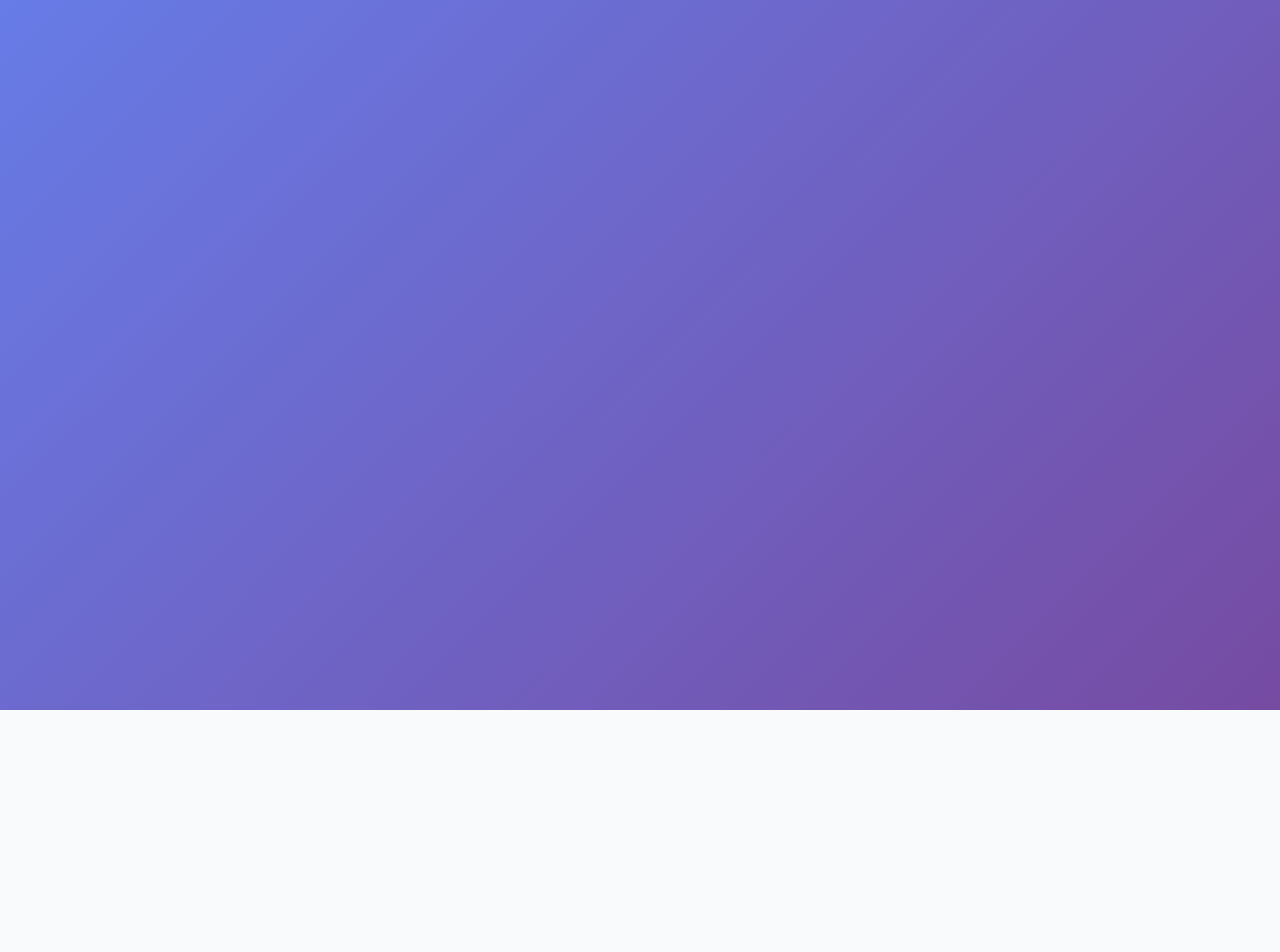
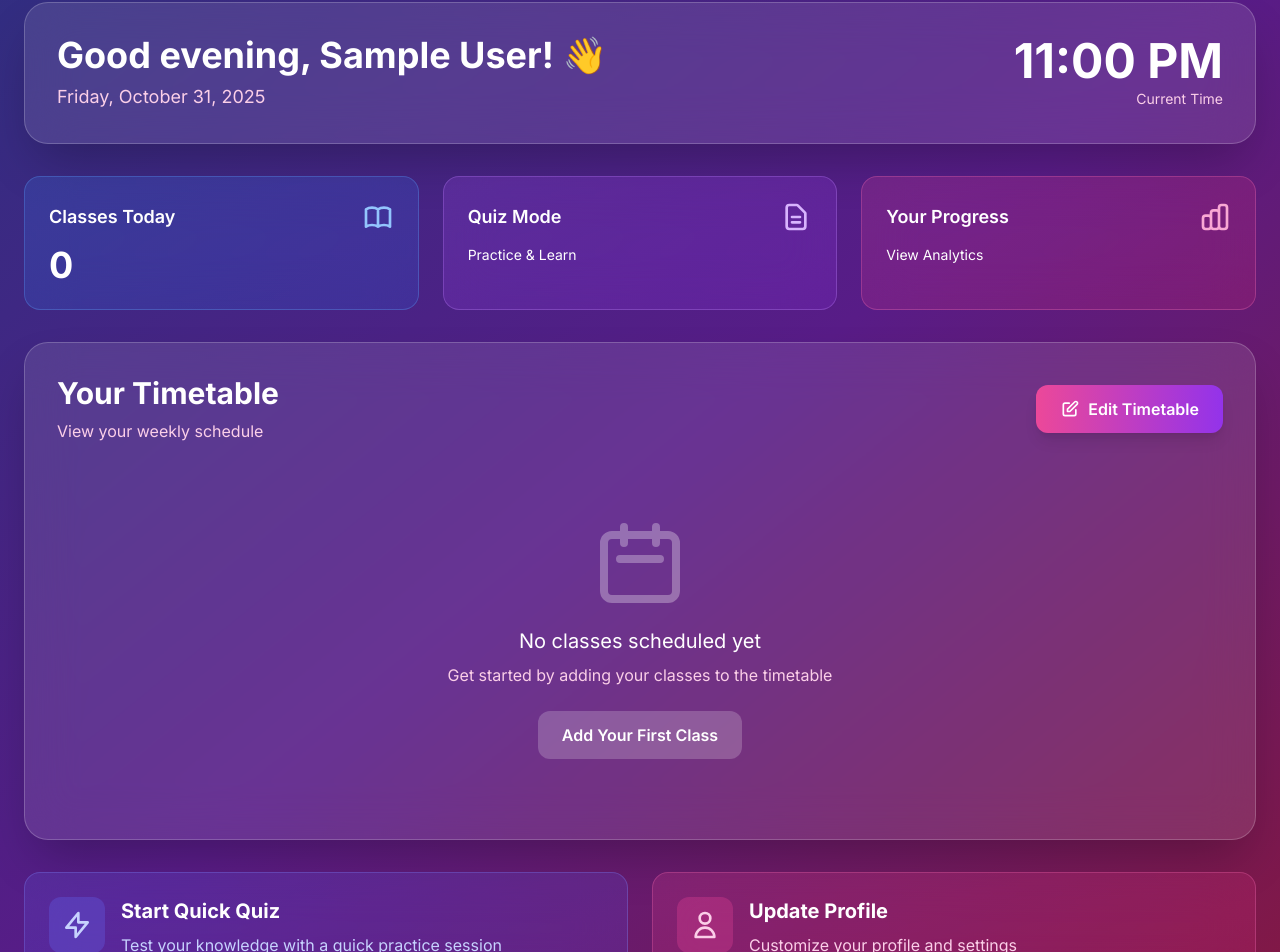
Before and after one commit to JosephGethins/TeamProject, a React (Vite) app in the folder frontend/: page / in a window 1280 px wide. Shown: the part 90-1042 px from the top of the page. Before the commit the page ends 800 px from the top, so only its background shows below. Built offline with nearby package versions, Linux system fonts and the light colour scheme; no server answers; sample sign-in values are in the browser's storage.

Commit message:
Home page connection to other pages just for user input and clean UI design

```diff
--- a/frontend/src/pages/Home.jsx
+++ b/frontend/src/pages/Home.jsx
@@ -1,5 +1,198 @@
+import React, { useEffect, useState } from 'react';
+import { useAuth } from '../contexts/AuthContext';
+import { useNavigate } from 'react-router-dom';
+import Timetable from '../components/timetable/Timetable';
+import { loadTimetable } from '../utils/timetableService';
+
 const Home = () => {
-  return <div>Home Page</div>;
+  const { user, loading } = useAuth();
+  const navigate = useNavigate();
+  const [items, setItems] = useState([]);
+  const [currentTime, setCurrentTime] = useState(new Date());
+
+  useEffect(() => {
+    if (!user) return;
+    loadTimetable(user.uid).then((d) => setItems(d?.items || []));
+  }, [user]);
+
+  // Update time every minute
+  useEffect(() => {
+    const timer = setInterval(() => setCurrentTime(new Date()), 60000);
+    return () => clearInterval(timer);
+  }, []);
+
+  if (loading) {
+    return (
+      <div className="min-h-screen bg-gradient-to-br from-indigo-900 via-purple-900 to-pink-900 flex items-center justify-center">
+        <div className="text-white text-xl">Loading...</div>
+      </div>
+    );
+  }
+
+  const getGreeting = () => {
+    const hour = currentTime.getHours();
+    if (hour < 12) return 'Good morning';
+    if (hour < 18) return 'Good afternoon';
+    return 'Good evening';
+  };
+
+  const formatDate = () => {
+    return currentTime.toLocaleDateString('en-US', {
+      weekday: 'long',
+      year: 'numeric',
+      month: 'long',
+      day: 'numeric'
+    });
+  };
+
+  const formatTime = () => {
+    return currentTime.toLocaleTimeString('en-US', {
+      hour: '2-digit',
+      minute: '2-digit'
+    });
+  };
+
+  return (
+    <div className="min-h-screen bg-gradient-to-br from-indigo-900 via-purple-900 to-pink-900 py-8 px-6">
+      <div className="max-w-7xl mx-auto">
+        {/* Welcome Header */}
+        <div className="bg-white/10 backdrop-blur-xl rounded-3xl shadow-2xl p-8 mb-8 border border-white/20">
+          <div className="flex items-center justify-between flex-wrap gap-4">
+            <div>
+              <h1 className="text-4xl font-bold text-white mb-2">
+                {getGreeting()}, {user?.displayName || 'Student'}! 👋
+              </h1>
+              <p className="text-pink-200 text-lg">{formatDate()}</p>
+            </div>
+            <div className="text-right">
+              <div className="text-5xl font-bold text-white">{formatTime()}</div>
+              <p className="text-pink-200 text-sm mt-1">Current Time</p>
+            </div>
+          </div>
+        </div>
+
+        {/* Quick Stats */}
+        <div className="grid grid-cols-1 md:grid-cols-3 gap-6 mb-8">
+          <div className="bg-gradient-to-br from-blue-500/20 to-blue-600/20 backdrop-blur-xl rounded-2xl p-6 border border-blue-400/30 hover:scale-105 transition-transform cursor-pointer">
+            <div className="flex items-center justify-between mb-3">
+              <h3 className="text-white font-semibold text-lg">Classes Today</h3>
+              <svg className="w-8 h-8 text-blue-300" fill="none" stroke="currentColor" viewBox="0 0 24 24">
+                <path strokeLinecap="round" strokeLinejoin="round" strokeWidth={2} d="M12 6.253v13m0-13C10.832 5.477 9.246 5 7.5 5S4.168 5.477 3 6.253v13C4.168 18.477 5.754 18 7.5 18s3.332.477 4.5 1.253m0-13C13.168 5.477 14.754 5 16.5 5c1.747 0 3.332.477 4.5 1.253v13C19.832 18.477 18.247 18 16.5 18c-1.746 0-3.332.477-4.5 1.253" />
+              </svg>
+            </div>
+            <p className="text-4xl font-bold text-white">{items.length}</p>
+          </div>
+
+          <div
+            onClick={() => navigate('/quiz')}
+            className="bg-gradient-to-br from-purple-500/20 to-purple-600/20 backdrop-blur-xl rounded-2xl p-6 border border-purple-400/30 hover:scale-105 transition-transform cursor-pointer"
+          >
+            <div className="flex items-center justify-between mb-3">
+              <h3 className="text-white font-semibold text-lg">Quiz Mode</h3>
+              <svg className="w-8 h-8 text-purple-300" fill="none" stroke="currentColor" viewBox="0 0 24 24">
+                <path strokeLinecap="round" strokeLinejoin="round" strokeWidth={2} d="M9 12h6m-6 4h6m2 5H7a2 2 0 01-2-2V5a2 2 0 012-2h5.586a1 1 0 01.707.293l5.414 5.414a1 1 0 01.293.707V19a2 2 0 01-2 2z" />
+              </svg>
+            </div>
+            <p className="text-white text-sm">Practice & Learn</p>
+          </div>
+
+          <div
+            onClick={() => navigate('/data-metrics')}
+            className="bg-gradient-to-br from-pink-500/20 to-pink-600/20 backdrop-blur-xl rounded-2xl p-6 border border-pink-400/30 hover:scale-105 transition-transform cursor-pointer"
+          >
+            <div className="flex items-center justify-between mb-3">
+              <h3 className="text-white font-semibold text-lg">Your Progress</h3>
+              <svg className="w-8 h-8 text-pink-300" fill="none" stroke="currentColor" viewBox="0 0 24 24">
+                <path strokeLinecap="round" strokeLinejoin="round" strokeWidth={2} d="M9 19v-6a2 2 0 00-2-2H5a2 2 0 00-2 2v6a2 2 0 002 2h2a2 2 0 002-2zm0 0V9a2 2 0 012-2h2a2 2 0 012 2v10m-6 0a2 2 0 002 2h2a2 2 0 002-2m0 0V5a2 2 0 012-2h2a2 2 0 012 2v14a2 2 0 01-2 2h-2a2 2 0 01-2-2z" />
+              </svg>
+            </div>
+            <p className="text-white text-sm">View Analytics</p>
+          </div>
+        </div>
+
+        {/* Timetable Section */}
+        <div className="bg-white/10 backdrop-blur-xl rounded-3xl shadow-2xl p-8 border border-white/20">
+          <div className="flex items-center justify-between mb-6">
+            <div>
+              <h2 className="text-3xl font-bold text-white mb-2">Your Timetable</h2>
+              <p className="text-pink-200">View your weekly schedule</p>
+            </div>
+            <button
+              onClick={() => navigate('/edit-timetable')}
+              className="px-6 py-3 bg-gradient-to-r from-pink-500 to-purple-600 hover:from-pink-600 hover:to-purple-700 rounded-xl font-semibold text-white shadow-lg transition flex items-center gap-2"
+            >
+              <svg className="w-5 h-5" fill="none" stroke="currentColor" viewBox="0 0 24 24">
+                <path strokeLinecap="round" strokeLinejoin="round" strokeWidth={2} d="M11 5H6a2 2 0 00-2 2v11a2 2 0 002 2h11a2 2 0 002-2v-5m-1.414-9.414a2 2 0 112.828 2.828L11.828 15H9v-2.828l8.586-8.586z" />
+              </svg>
+              Edit Timetable
+            </button>
+          </div>
+
+          {items.length === 0 ? (
+            <div className="text-center py-12">
+              <svg className="w-24 h-24 text-white/30 mx-auto mb-4" fill="none" stroke="currentColor" viewBox="0 0 24 24">
+                <path strokeLinecap="round" strokeLinejoin="round" strokeWidth={2} d="M8 7V3m8 4V3m-9 8h10M5 21h14a2 2 0 002-2V7a2 2 0 00-2-2H5a2 2 0 00-2 2v12a2 2 0 002 2z" />
+              </svg>
+              <p className="text-white text-xl mb-2">No classes scheduled yet</p>
+              <p className="text-pink-200 mb-6">Get started by adding your classes to the timetable</p>
+              <button
+                onClick={() => navigate('/edit-timetable')}
+                className="px-6 py-3 bg-white/20 hover:bg-white/30 rounded-xl font-semibold text-white transition"
+              >
+                Add Your First Class
+              </button>
+            </div>
+          ) : (
+            <div className="bg-white/5 rounded-2xl p-6 overflow-x-auto">
+              <Timetable
+                items={items}
+                onChange={() => {}}
+                locked={true}
+                deleteMode={false}
+              />
+            </div>
+          )}
+        </div>
+
+        {/* Quick Actions */}
+        <div className="grid grid-cols-1 md:grid-cols-2 gap-6 mt-8">
+          <div
+            onClick={() => navigate('/quiz')}
+            className="bg-gradient-to-br from-indigo-500/20 to-indigo-600/20 backdrop-blur-xl rounded-2xl p-6 border border-indigo-400/30 hover:scale-105 transition-transform cursor-pointer"
+          >
+            <div className="flex items-start gap-4">
+              <div className="bg-indigo-500/30 p-3 rounded-xl">
+                <svg className="w-8 h-8 text-indigo-200" fill="none" stroke="currentColor" viewBox="0 0 24 24">
+                  <path strokeLinecap="round" strokeLinejoin="round" strokeWidth={2} d="M13 10V3L4 14h7v7l9-11h-7z" />
+                </svg>
+              </div>
+              <div>
+                <h3 className="text-xl font-bold text-white mb-2">Start Quick Quiz</h3>
+                <p className="text-indigo-200">Test your knowledge with a quick practice session</p>
+              </div>
+            </div>
+          </div>
+
+          <div
+            onClick={() => navigate('/profile')}
+            className="bg-gradient-to-br from-pink-500/20 to-pink-600/20 backdrop-blur-xl rounded-2xl p-6 border border-pink-400/30 hover:scale-105 transition-transform cursor-pointer"
+          >
+            <div className="flex items-start gap-4">
+              <div className="bg-pink-500/30 p-3 rounded-xl">
+                <svg className="w-8 h-8 text-pink-200" fill="none" stroke="currentColor" viewBox="0 0 24 24">
+                  <path strokeLinecap="round" strokeLinejoin="round" strokeWidth={2} d="M16 7a4 4 0 11-8 0 4 4 0 018 0zM12 14a7 7 0 00-7 7h14a7 7 0 00-7-7z" />
+                </svg>
+              </div>
+              <div>
+                <h3 className="text-xl font-bold text-white mb-2">Update Profile</h3>
+                <p className="text-pink-200">Customize your profile and settings</p>
+              </div>
+            </div>
+          </div>
+        </div>
+      </div>
+    </div>
+  );
 };
 
 export default Home;
```
